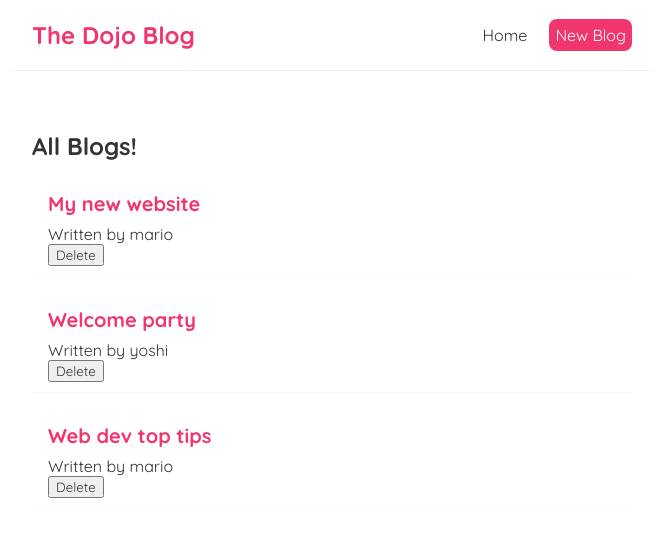
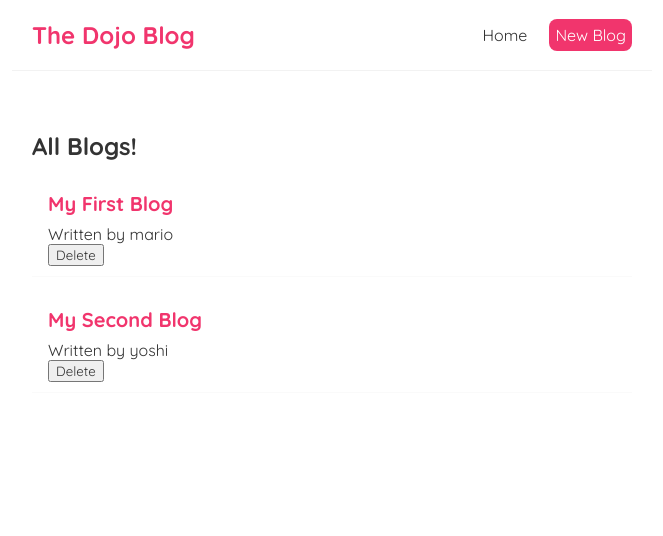
Before and after one commit to triartainyoman/react-dojo-blog, a React (Create React App) app: page / in a window 1280 px wide. Shown: the top 536 px of the page, without its empty margins (308-971 px from the left). Built offline with nearby package versions, Linux system fonts and the light colour scheme; data requests are answered from the project's data file.

Commit message:
Fetching data with useEffect

```diff
--- a/src/Home.jsx
+++ b/src/Home.jsx
@@ -2,26 +2,7 @@
 import BlogList from "./BlogList";
 
 const Home = () => {
-  const [blogs, setBlogs] = useState([
-    {
-      title: "My new website",
-      body: "Lorem ipsum dolor...",
-      author: "mario",
-      id: 1,
-    },
-    {
-      title: "Welcome party",
-      body: "Lorem ipsum dolor...",
-      author: "yoshi",
-      id: 2,
-    },
-    {
-      title: "Web dev top tips",
-      body: "Lorem ipsum dolor...",
-      author: "mario",
-      id: 3,
-    },
-  ]);
+  const [blogs, setBlogs] = useState(null);
 
   const handleDelete = (id) => {
     const newBlogs = blogs.filter((blog) => blog.id !== id);
@@ -29,12 +10,24 @@
   };
 
   useEffect(() => {
-    console.log("useEffect ran!");
-  });
+    fetch("http://localhost:8000/blogs")
+      .then((res) => {
+        return res.json();
+      })
+      .then((data) => {
+        setBlogs(data);
+      });
+  }, []);
 
   return (
     <div className="home">
-      <BlogList blogs={blogs} title="All Blogs!" handleDelete={handleDelete} />
+      {blogs && (
+        <BlogList
+          blogs={blogs}
+          title="All Blogs!"
+          handleDelete={handleDelete}
+        />
+      )}
     </div>
   );
 };
```
